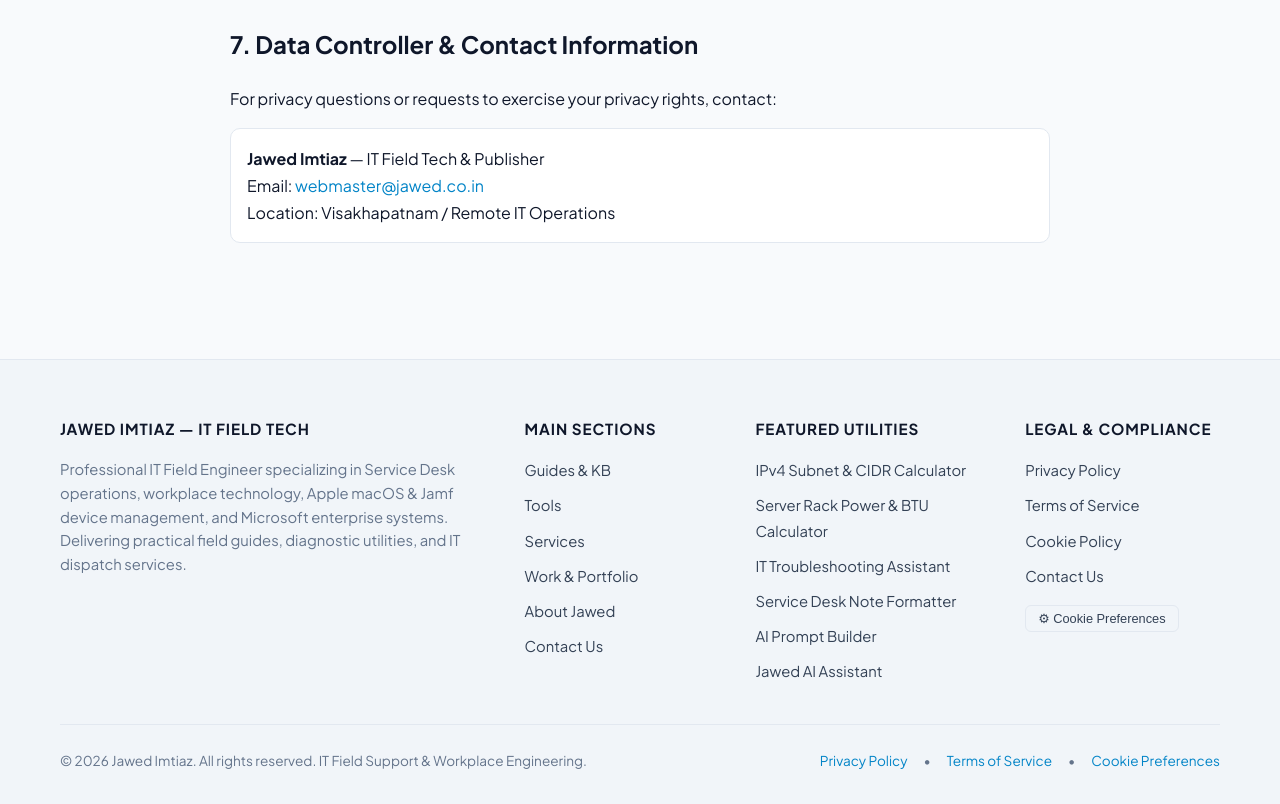
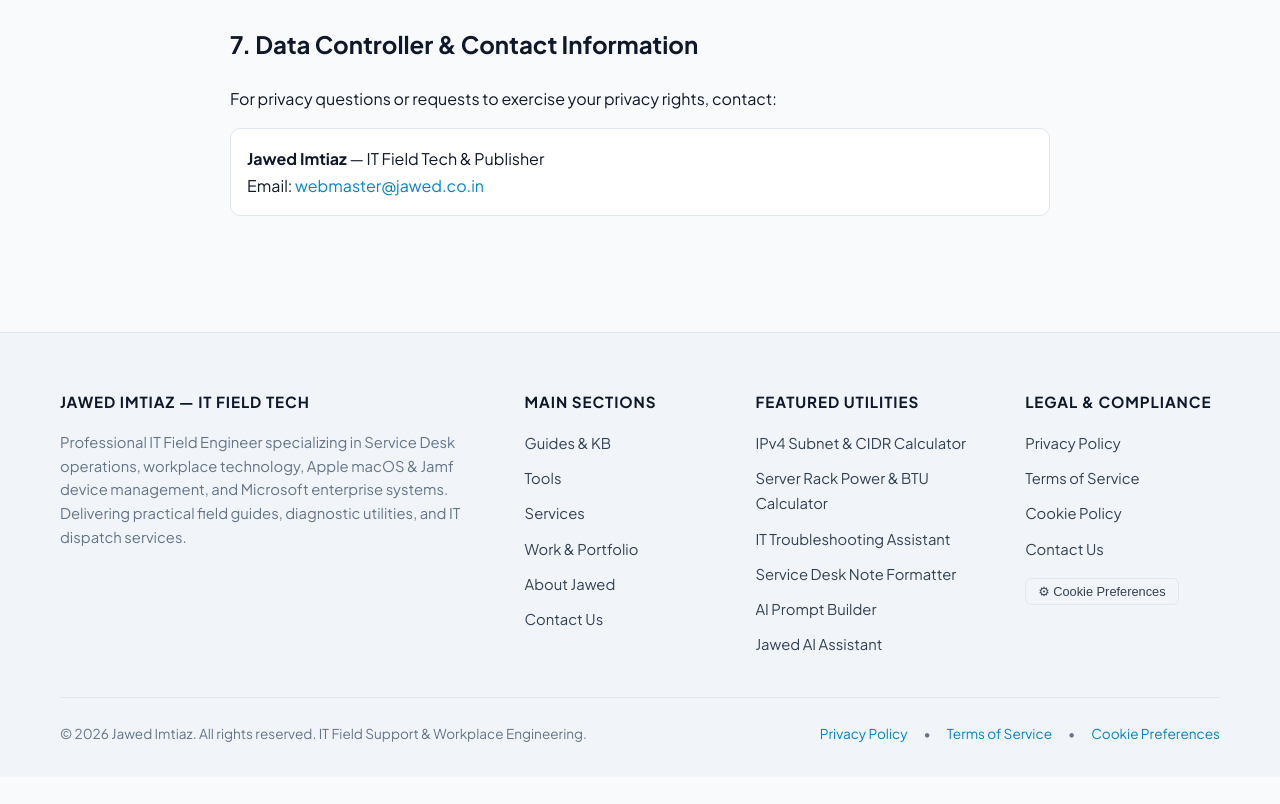
Before and after one commit to jawedimtiaz/jawed-website, a React (Vite) app: page /privacy in a window 1280 px wide. Shown: the part 2420-3224 px from the top of the page. After the commit the page ends 3197 px from the top, so only its background shows below. Built offline with nearby package versions, Linux system fonts and the light colour scheme.

Commit message:
fix: remove unverified location from privacy contact block

```diff
--- a/src/pages/PrivacyPage.tsx
+++ b/src/pages/PrivacyPage.tsx
@@ -83,7 +83,6 @@ export const PrivacyPage: React.FC = () => {
         <p style={{ background: 'var(--surface)', padding: '16px', borderRadius: '10px', border: '1px solid var(--line)' }}>
           <strong>Jawed Imtiaz</strong> — IT Field Tech &amp; Publisher<br />
           Email: <a href="mailto:webmaster@jawed.co.in">webmaster@jawed.co.in</a><br />
-          Location: Visakhapatnam / Remote IT Operations
         </p>
       </section>
     </main>
```
